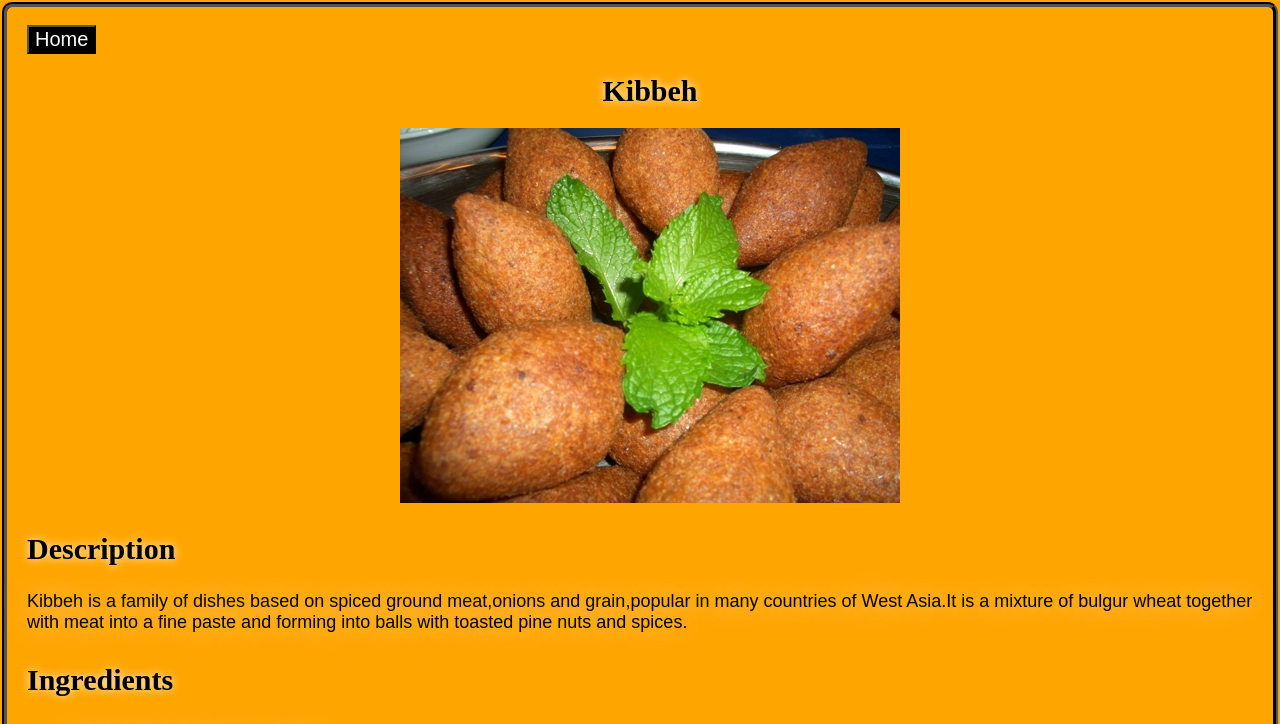
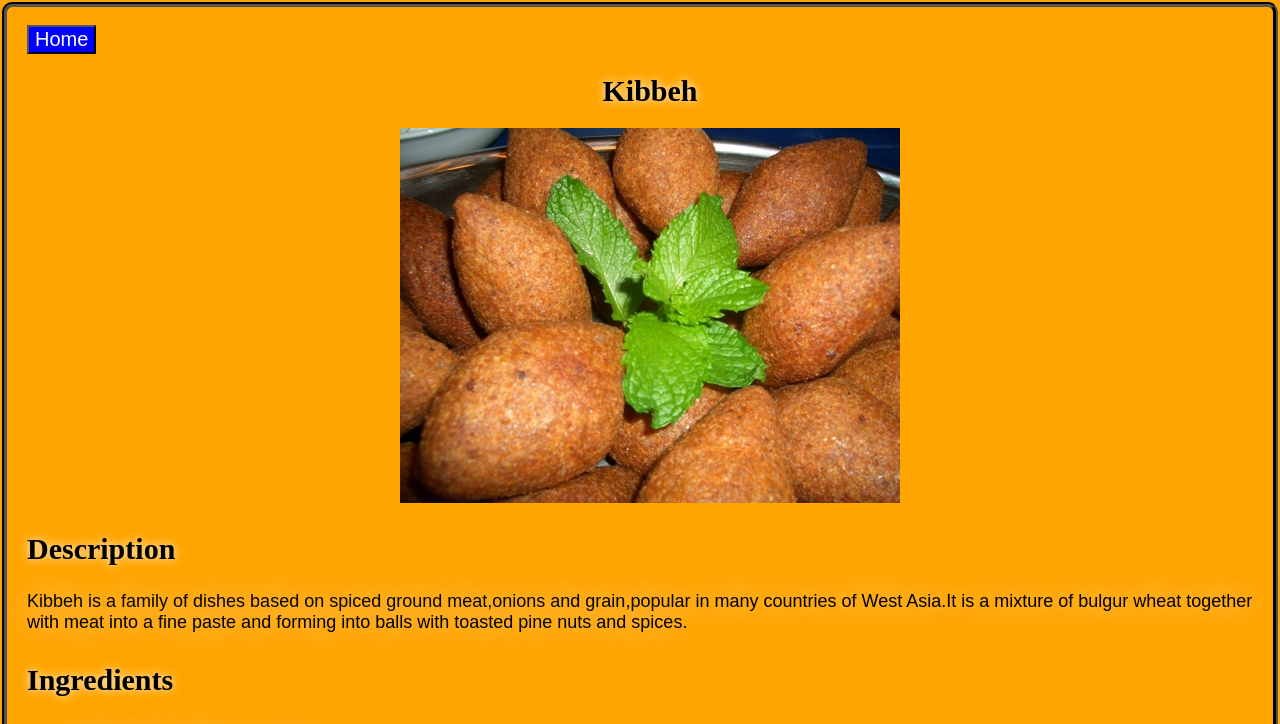
Before and after one commit to tms910/odin-recipes, a plain HTML site: page recipes/kibbeh.html in a window 1280 px wide. In both pictures the pointer is over the button "Home". Shown: the top 724 px of the page. Drawn offline with Linux system fonts and the light colour scheme.

Commit message:
Add button hover color

```diff
--- a/recipes/kibbeh_style.css
+++ b/recipes/kibbeh_style.css
@@ -34,9 +34,13 @@ h1{
 }
 
 
-button#favorite{
+button{
     background-color: black;
     font-size: 20px;
+}
+
+button:hover{
+    background-color:blue;
 }
 
 #favorite a{
```
